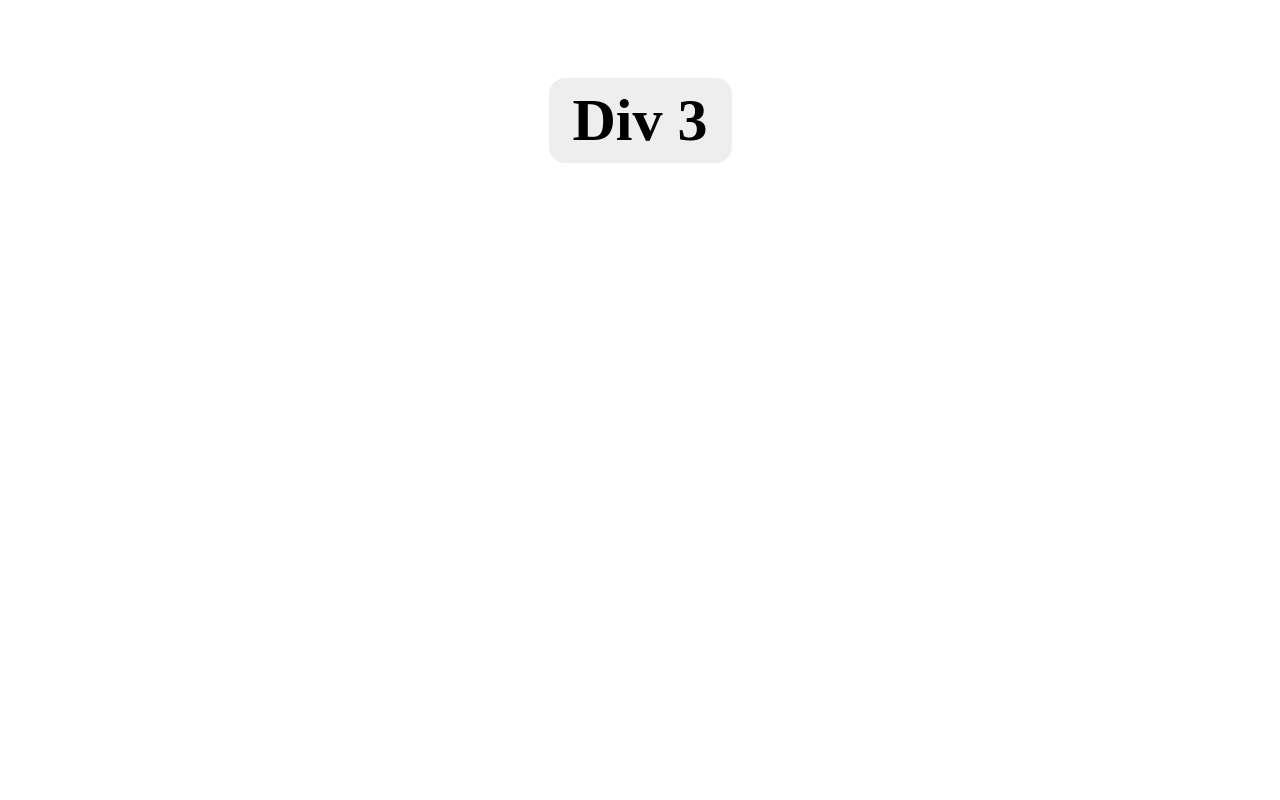
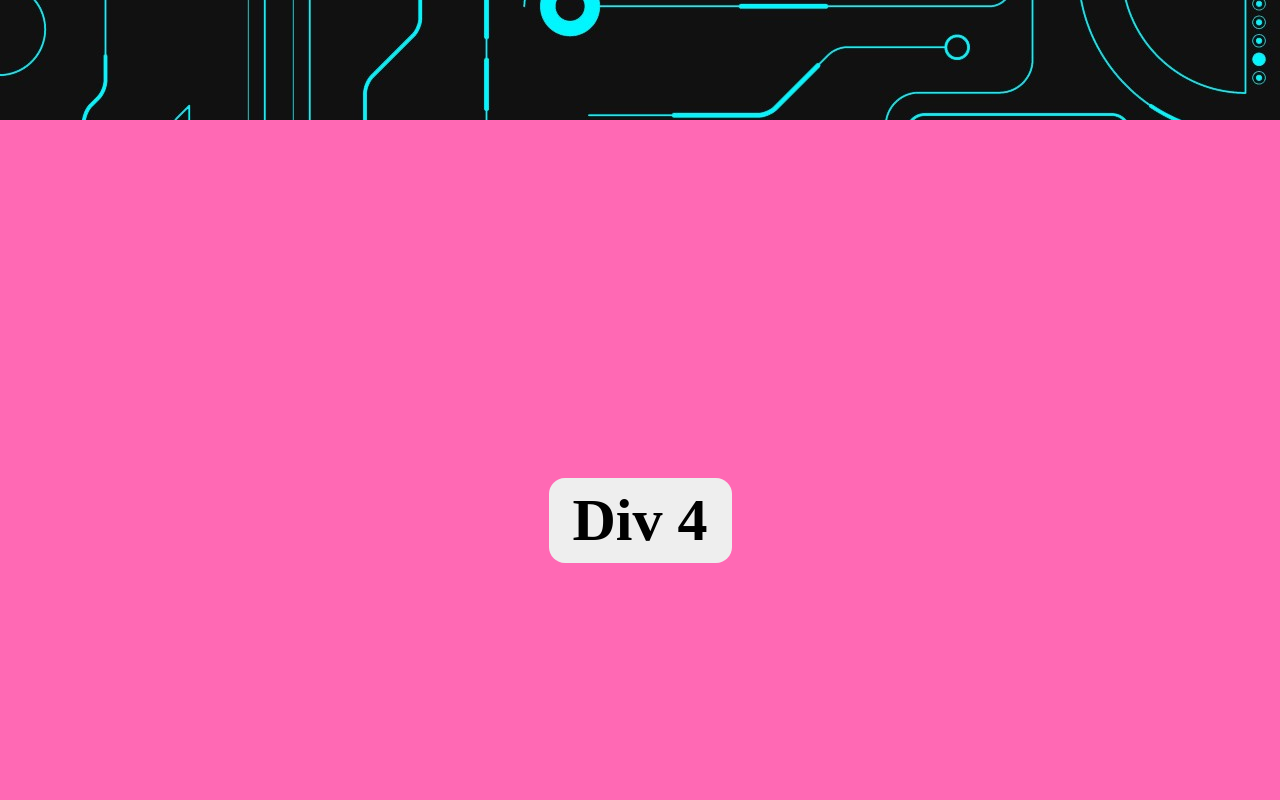
Before and after one commit to davecastaneda/parallax_test, a plain HTML site: page index.html in a window 1280 px wide. Shown: the part 1880-2680 px from the top of the page. Drawn offline with Linux system fonts and the light colour scheme.

Commit message:
Paralax effect on div 3 done

```diff
--- a/style.css
+++ b/style.css
@@ -29,3 +29,14 @@ div:nth-child(1) {
 div:nth-child(2) {
     background: #00A86B;
 }
+
+div:nth-child(3) {
+    height: 400px;
+    background-image: url(img/circuit2.jpg);
+    background-attachment: fixed;
+    backgrount-size: cover;
+}
+
+div:nth-child(4) {
+    background: #FF69B4;
+}
```
